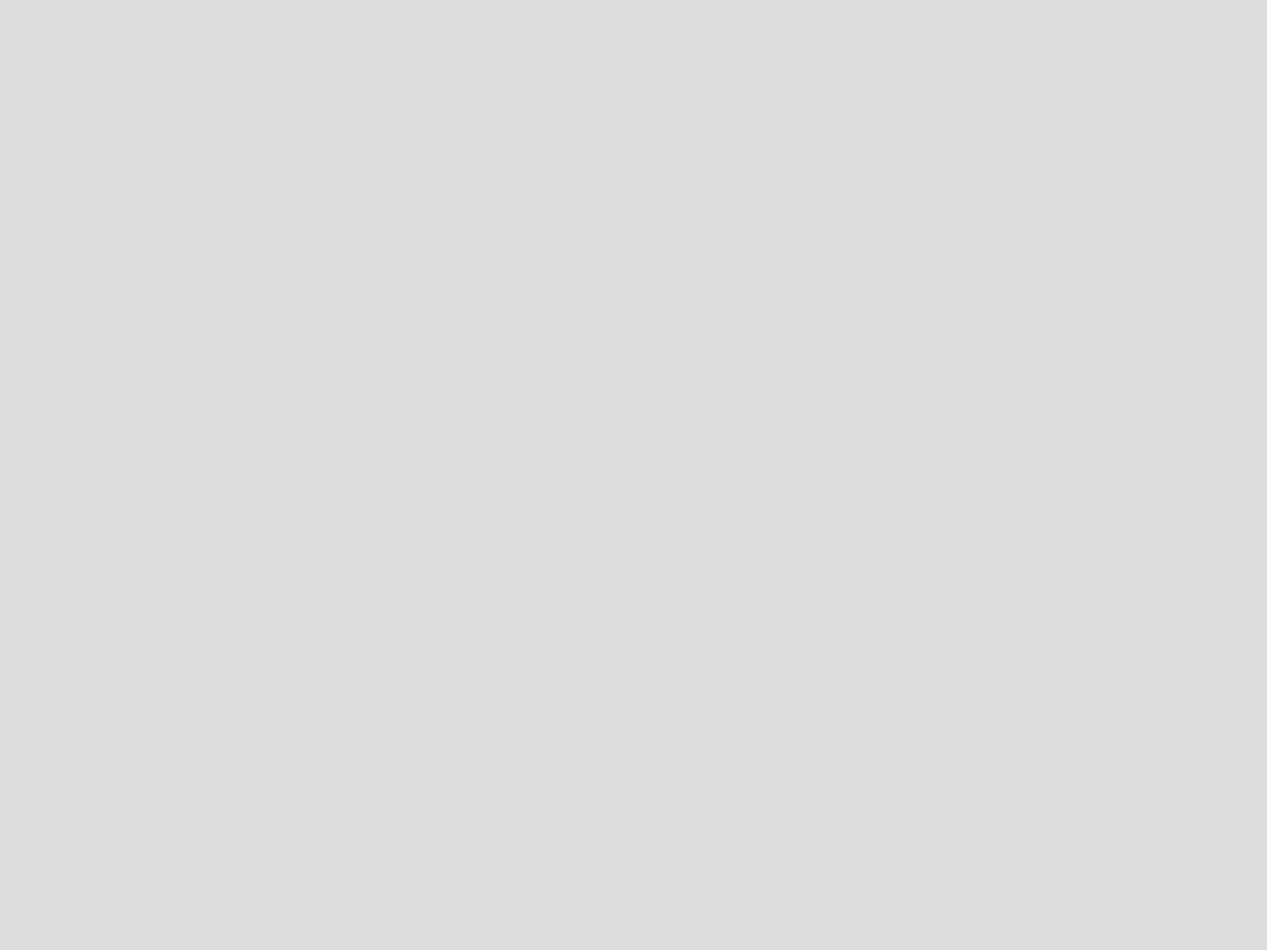
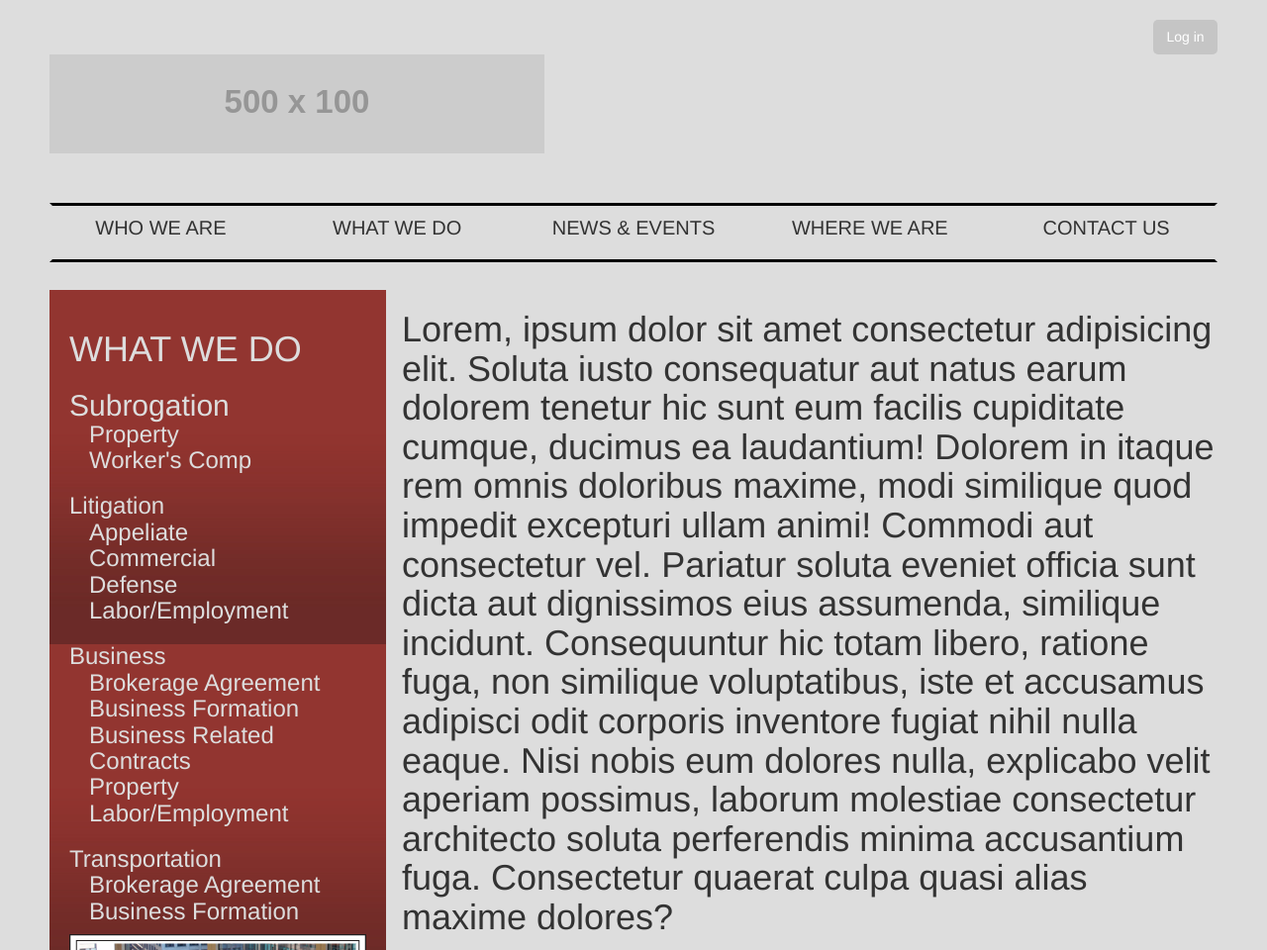
Before and after one commit to ogq10/nza, a plain HTML site: page what_we_do/what_we_do.html in a window 1280 px wide. Shown: the top 960 px of the page at 99% size. Before the commit the page ends 800 px from the top, so only its background shows below. Drawn offline with nearby package versions, Linux system fonts and the light colour scheme; files that its build step writes are made by us from their sources; placeholder pictures from the web are drawn by us.

Commit message:
Add files via upload

```diff
--- a/what_we_do/css/what_we_do.css
+++ b/what_we_do/css/what_we_do.css
@@ -0,0 +1,122 @@
+:root{
+    --light: #ddd;
+    --dark: #333;
+}
+
+html{
+    box-sizing: border-box;
+    font-family: Arial, Helvetica, sans-serif;
+    color: var(--dark);
+    text-decoration: none;
+    border: 0;
+}
+
+body{
+    background: #ddd;
+    margin: 20px 50px;
+    line-height: 1.4;
+}
+
+.wrapper>nav{
+    display: grid;
+    grid-gap: 20px;
+    border-style: solid;
+    border-color: #000 #ddd #000 #ddd;
+    margin-top: 5rem;
+}
+
+.login{
+    display: flex;
+    padding: 0;
+    justify-content: flex-end;
+}
+
+.button{
+    border: none;
+    border-radius: 5px;
+    background-color: rgb(197, 197, 197);
+    color: white;
+    margin-left: 80px;
+    width: 65px;
+    height: 35px;
+}
+
+.main-nav ul{
+    display: grid;
+    grid-gap: 20px;
+    padding: 0;
+    list-style: none;
+    grid-template-columns: repeat(5, 1fr);
+}
+
+.main-nav a{
+    display:block;
+    text-decoration: none;
+    text-align: center;
+    color: var(--dark);
+    font-size: 2rem;
+    padding: 0.8rem;
+}
+
+.grid-container{
+    margin-top: 2em;
+    display: grid;
+    grid-gap: 2vh;
+    grid-template-columns: 1fr 2fr 2fr;
+    grid-template-rows: 1fr 1fr 1fr;
+
+}
+
+.grid-container li{
+    margin-left: 0; padding-left: 20px;
+    font-size: 24px;
+}
+.box1{
+    height: 100%;
+    list-style: none;
+    padding: 2rem;
+    color: var(--light);
+    text-decoration: none;
+    text-align: left;
+    grid-row: 1/4;
+    background: url("img/nav_side_sub.jpg");
+}
+
+.box2{
+
+    grid-column: 2/6;
+    text-decoration: none;
+
+}
+.box3{
+    padding: 10px;
+    display: grid;
+    grid-gap:10px;
+    grid-template-columns: 1fr 1fr;
+    grid-column: 2/2;
+
+}
+
+.footer>nav{
+    display: grid;
+    border-style: solid;
+    border-color: #000 #ddd #ddd #ddd;
+    margin-top: 1rem;
+}
+
+.bot-nav ul{
+
+    display: grid;
+    text-align: center;
+    padding: 0;
+    list-style: none;
+    grid-template-columns: repeat(5, 1fr);
+}
+
+.bot-nav a{
+    display:block;
+    text-decoration: none;
+    color: var(--dark);
+    font-size: 1.5rem;
+    padding: .2rem;
+}
--- a/what_we_do/what_we_do.html
+++ b/what_we_do/what_we_do.html
@@ -5,14 +5,118 @@
 <meta name="viewport" content="width=device-width, initial-scale=1.0">
 <meta http-equiv="X-UA-Compatible" content="ie=edge">
 <meta name="Description" content="Enter your description here"/>
-<link rel="stylesheet" href="https://cdnjs.cloudflare.com/ajax/libs/twitter-bootstrap/5.0.0-beta1/css/bootstrap.min.css">
+<link rel="stylesheet" href="https://cdnjs.cloudflare.com/ajax/libs/twitter-bootstrap/3.3.7/css/bootstrap.min.css">
 <link rel="stylesheet" href="https://cdnjs.cloudflare.com/ajax/libs/font-awesome/5.15.2/css/all.min.css">
-<link rel="stylesheet" href="assets/css/style.css">
-<title>Title</title>
+<link rel="stylesheet" href="css/what_we_do.css">
+<title>Contact Us</title>
 </head>
 <body>
+    <div class="login">
+        <!--login here-->
+        <button class="button">Log in</button>
+    </div>
 
-<script src="https://cdnjs.cloudflare.com/ajax/libs/popper.js/2.5.4/umd/popper.min.js"></script>
-<script src="https://cdnjs.cloudflare.com/ajax/libs/twitter-bootstrap/5.0.0-beta1/js/bootstrap.min.js"></script>
-</body>
+    <div class="logo">
+            <img src ="https://via.placeholder.com/500x100?text=Login+Here" alt="Place Holder Logo Image" class = "logo-img">
+    </div>
+
+
+
+    <div class="wrapper">
+        <nav class="main-nav">
+            <ul>
+                <li>
+                    <a href="who_we_are.html">WHO WE ARE</a>
+                </li>
+                <li>
+                    <a href="../what_we_do.html/what_we_do.html">WHAT WE DO</a>
+                </li>
+                <li>
+                    <a href="#">NEWS & EVENTS</a>
+                </li>
+                <li>
+                    <a href="../where_we_work/where_we_work.html">WHERE WE ARE</a>
+                </li>
+                <li>
+                    <a href="../contact_us/contact_us">CONTACT US</a>
+                </li>
+            </ul>
+        </nav>
+    </div>
+
+
+    <div class = "grid-container">
+
+        <div class = "box1">
+                <h1>WHAT WE DO</h1>
+                <h2>Subrogation
+                    <li> Property</li>
+                    <li> Worker's Comp</li>
+                </h2>
+                <h3>Litigation
+                        <li>Appeliate</li>
+                        <li>Commercial</li>
+                        <li>Defense</li>
+                        <li>Labor/Employment</li>
+                </h3>
+                <h3>Business
+                        <li>Brokerage Agreement</li>
+                        <li>Business Formation </li>
+                        <li> Business Related</li>
+                            <li>Contracts</li>
+                                <li> Property</li>
+                                    <li> Labor/Employment</li>
+                </h3>
+                <h3>Transportation
+                    <li>Brokerage Agreement</li>
+                    <li> Business Formation</li>
+                </h3>
+
+                <img src= css\img\sub-01-attorneys.jpg>
+
+                <h3>Attorneys</h3>
+                    <li>Lorem ipsum dolor sit, amet consectetur adipisicing elit.</li>
+
+          </div>
+
+
+        <div class="box2">
+
+                <h1>Lorem, ipsum dolor sit amet consectetur adipisicing elit. Soluta iusto consequatur aut natus earum dolorem tenetur hic sunt eum facilis cupiditate cumque, ducimus ea laudantium! Dolorem in itaque rem omnis doloribus maxime, modi similique quod impedit excepturi ullam animi! Commodi aut consectetur vel. Pariatur soluta eveniet officia sunt dicta aut dignissimos eius assumenda, similique incidunt. Consequuntur hic totam libero, ratione fuga, non similique voluptatibus, iste et accusamus adipisci odit corporis inventore fugiat nihil nulla eaque. Nisi nobis eum dolores nulla, explicabo velit aperiam possimus, laborum molestiae consectetur architecto soluta perferendis minima accusantium fuga. Consectetur quaerat culpa quasi alias maxime dolores?</h1>
+        </div>
+
+        <div class="box3">
+            <img src= css\img\sub-02-business.jpg>
+            <img src= css\img\sub-02-litigation.jpg>
+            <img src= css\img\sub-02-subrogation.jpg>
+            <img src= css\img\sub-02-warehouse.jpg>
+        </div>
+    </div>
+
+    <!-- Footer -->
+    <div class="footer">
+        <nav class="bot-nav">
+            <ul>
+                <li>
+                    <a href="who_we_are.html">WHO WE ARE</a>
+                </li>
+                <li>
+                    <a href="../what_we_do.html/what_we_do.html">WHAT WE DO</a>
+                </li>
+                <li>
+                    <a href="#">NEWS & EVENTS</a>
+                </li>
+                <li>
+                    <a href="../where_we_work/where_we_work.html">WHERE WE ARE</a>
+                </li>
+                <li>
+                    <a href="../contact_us/contact_us">CONTACT US</a>
+                </li>
+            </ul>
+        </nav>
+    </div>
+
+    <script src="https://cdnjs.cloudflare.com/ajax/libs/jquery/3.5.1/jquery.min.js"></script>
+    <script src="https://cdnjs.cloudflare.com/ajax/libs/twitter-bootstrap/3.3.7/js/bootstrap.min.js"></script>
+ </body>
 </html>
```
Also changed, not shown: what_we_do/css/img/nav_side_sub.jpg (added), what_we_do/css/img/nza_background.jpg (added), what_we_do/css/img/sub-01-attorneys.jpg (added), what_we_do/css/img/sub-02-business.jpg (added), what_we_do/css/img/sub-02-litigation.jpg (added), what_we_do/css/img/sub-02-subrogation.jpg (added), what_we_do/css/img/sub-02-warehouse.jpg (added).
